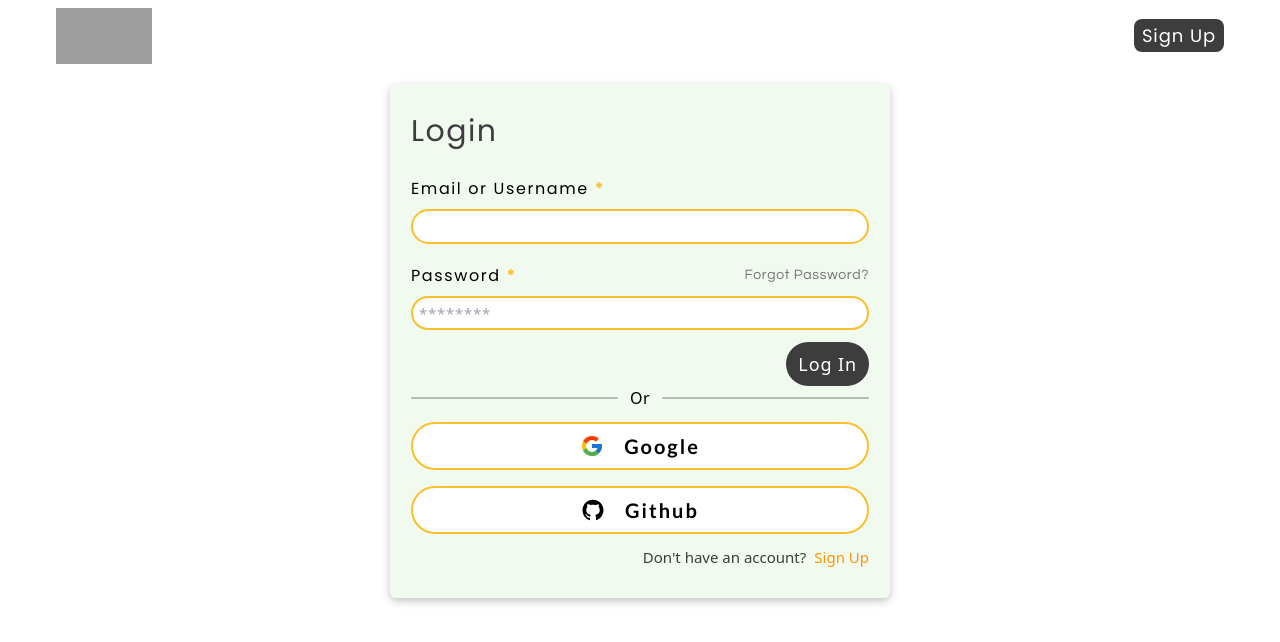
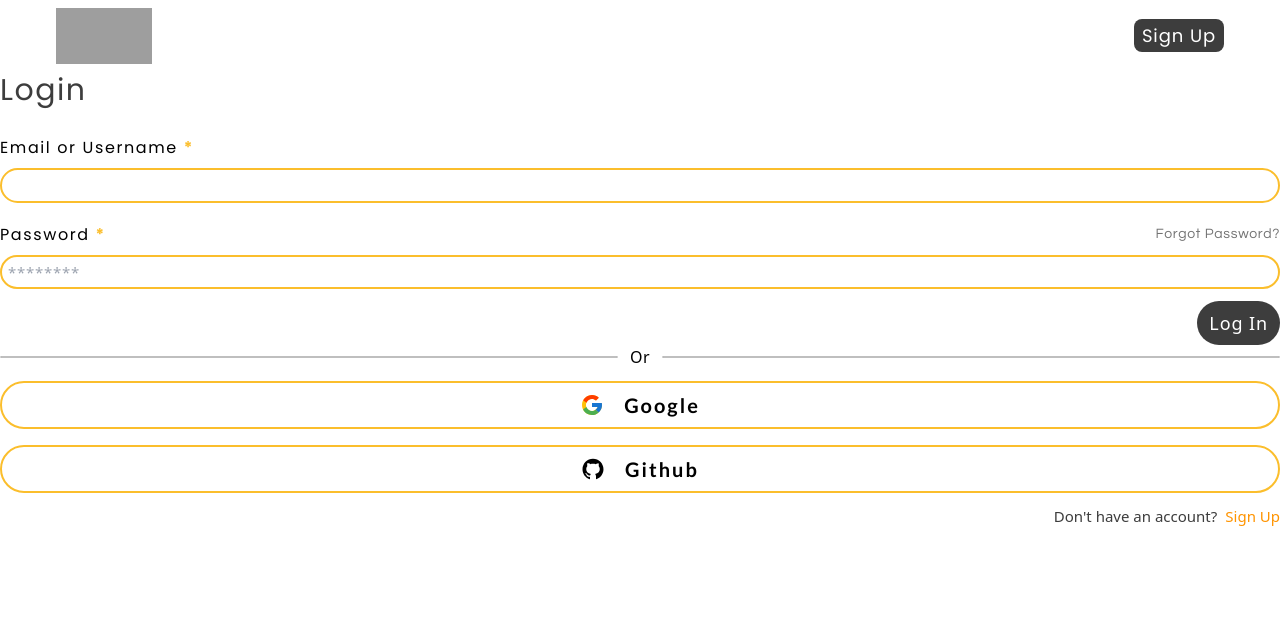
Before and after one commit to MemoMe-Org/client, a Next.js app: page /login in a window 1280 px wide. Shown: the top 642 px of the page. Built offline with nearby package versions, Linux system fonts and the light colour scheme; grey boxes are pictures that could not be loaded.

Commit message:
[edit] authLayout

```diff
--- a/components/AuthLayout.tsx
+++ b/components/AuthLayout.tsx
@@ -16,9 +16,7 @@ const AuthLayout: FC<AuthProps> = ({
     const { loading } = UserStore()
 
     return (
-        <form
-            onSubmit={(e) => e.preventDefault()}
-            className="card w-[92vw] max-w-[500px] mx-auto mt-3 mb-10 px-5 py-7">
+        <section className='w-full'>
             <h2 className={`${poppins.className} text-2xl tracking-wider font-medium mb-7 md:text-3xl text-clr-4`}>
                 {title}
             </h2>
@@ -85,7 +83,7 @@ const AuthLayout: FC<AuthProps> = ({
                     }
                 </p>
             </div>
-        </form>
+        </section>
     )
 }
 
```
